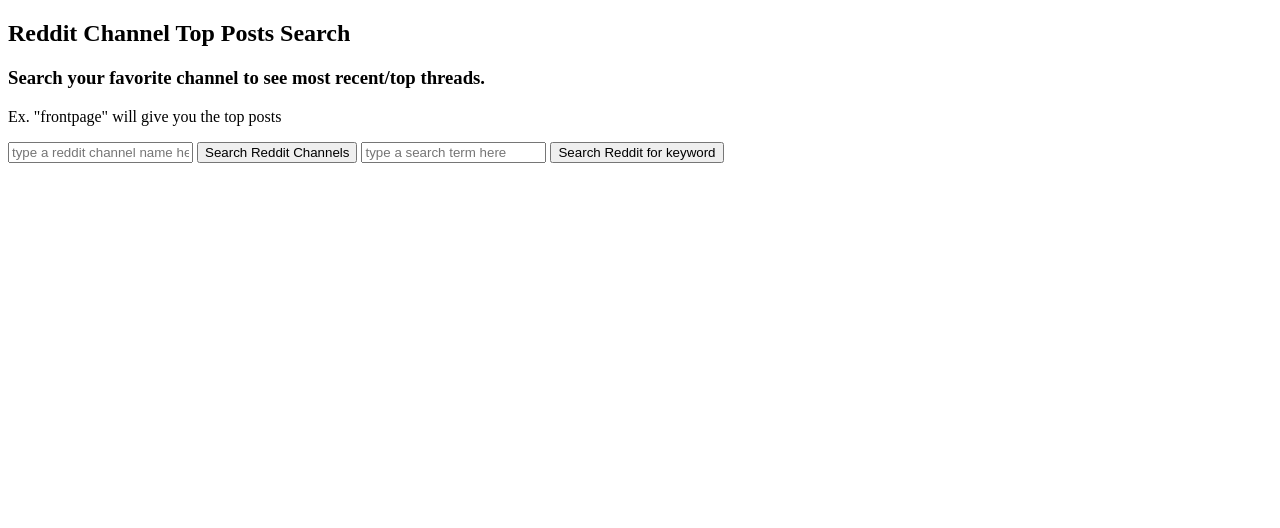
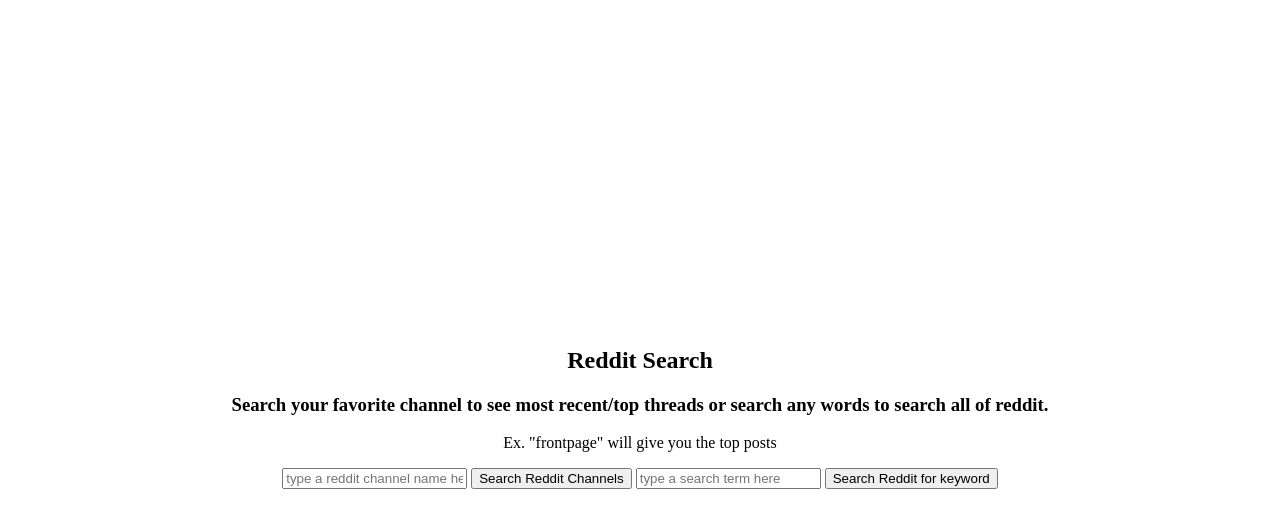
Before and after one commit to danj-O/Reddit-Search, a plain HTML site: page index.html in a window 1280 px wide. Drawn offline with Linux system fonts and the light colour scheme.

Commit message:
a little bit of styling

```diff
--- a/index.html
+++ b/index.html
@@ -8,8 +8,8 @@
 </head>
 <body>
   <nav id="nav">
-    <h1>Reddit Channel Top Posts Search</h1>
-    <h3>Search your favorite channel to see most recent/top threads.</h3>
+    <h1>Reddit Search</h1>
+    <h3>Search your favorite channel to see most recent/top threads or search any words to search all of reddit.</h3>
     <p>Ex. "frontpage" will give you the top posts</p>
     <input id="inputChannelName" type="text" placeholder="type a reddit channel name here">
     <button id="searchBtn">Search Reddit Channels</button>
--- a/styles.css
+++ b/styles.css
@@ -1,9 +1,21 @@
+#nav {
+  text-align: center;
+}
+body {
+  display: flex;
+  flex-direction: column;
+  justify-content: center;
+  align-items: center;
+  /* text-align: center; */
+  min-height: 100vh;
+}
 #posts-container {
-  width: 80vw;
+  width: 70vw;
   display: flex;
   flex-direction: column;
 }
 .post {
+  padding: 20px;
   margin: 10px 0px;
   border: 1px solid black;
 }
```
